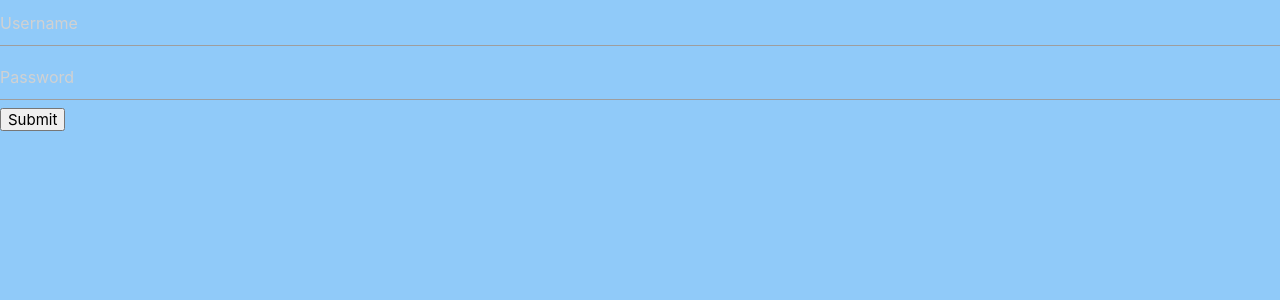
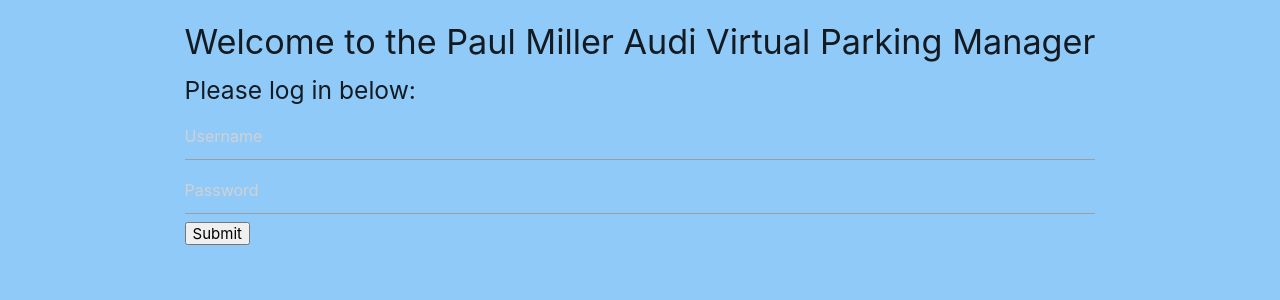
Before and after one commit to Mark-Malysa/MarkJaredDavidTakeOnCapStone, a React (Create React App) app in the folder mjd_capstone/: page / in a window 1280 px wide. Shown: the top 300 px of the page. Built offline with nearby package versions, Linux system fonts and the light colour scheme.

Commit message:
login page looks nicer

```diff
--- a/mjd_capstone/src/App.js
+++ b/mjd_capstone/src/App.js
@@ -1,13 +1,9 @@
 //import Button from 'react-bootstrap/Button';
 import React, { Component } from 'react';
-import ReactDOM from 'react-dom';
 import './App.css';
-import ParkingMap from './ParkingMap';
 import { Container } from './Container';
 import NavBar from "./NavBar"
 import 'materialize-css/dist/css/materialize.min.css';
-import ActionMenu from './ActionMenu';
-import CompleteHistory from './CompleteHistory';
 
 
 let carList = [];
--- a/mjd_capstone/src/Login.js
+++ b/mjd_capstone/src/Login.js
@@ -1,7 +1,8 @@
 import React, { Component } from 'react';
 import ReactDOM from 'react-dom';
 import './App.css';
-import App from "./App"
+import 'materialize-css/dist/css/materialize.min.css';
+import App from './App'
 
 class Login extends Component{
     render() {
@@ -14,6 +15,10 @@ class Login extends Component{
         }
 
         return(
+            <div style={{display:'flex', alignItems:'center', justifyContent:'center'}}>
+            <div>
+                <h4>Welcome to the Paul Miller Audi Virtual Parking Manager</h4>
+                <h5>Please log in below:</h5>
                 <form onSubmit={checkLogin}>
                     <label>
                         <input type="email" name="username" placeholder="Username" required />
@@ -24,6 +29,8 @@ class Login extends Component{
 
                     <input type="submit" value="Submit" />
                 </form>
+            </div>
+            </div>
         );
     }
 }
```
Lines whose indentation alone changed are shown as unchanged.
